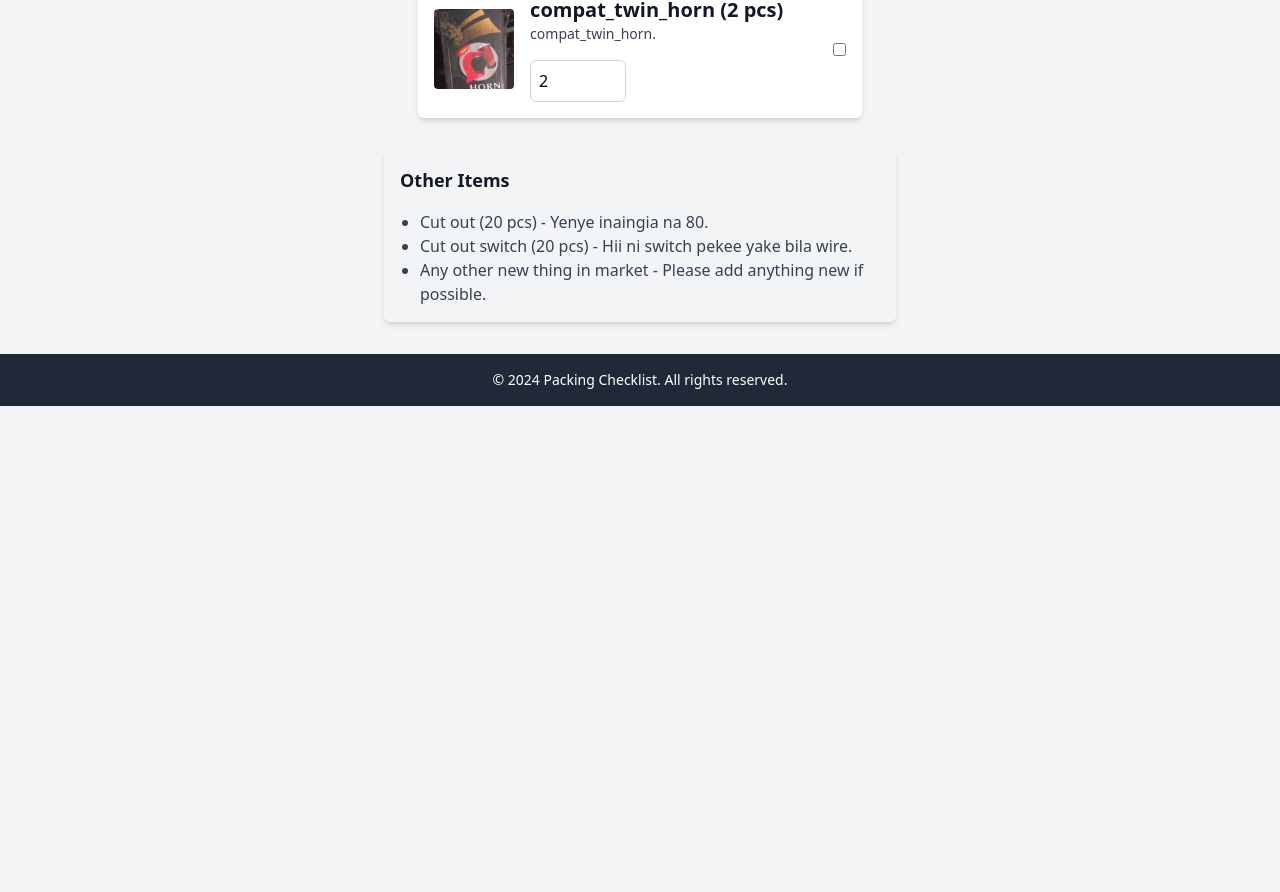
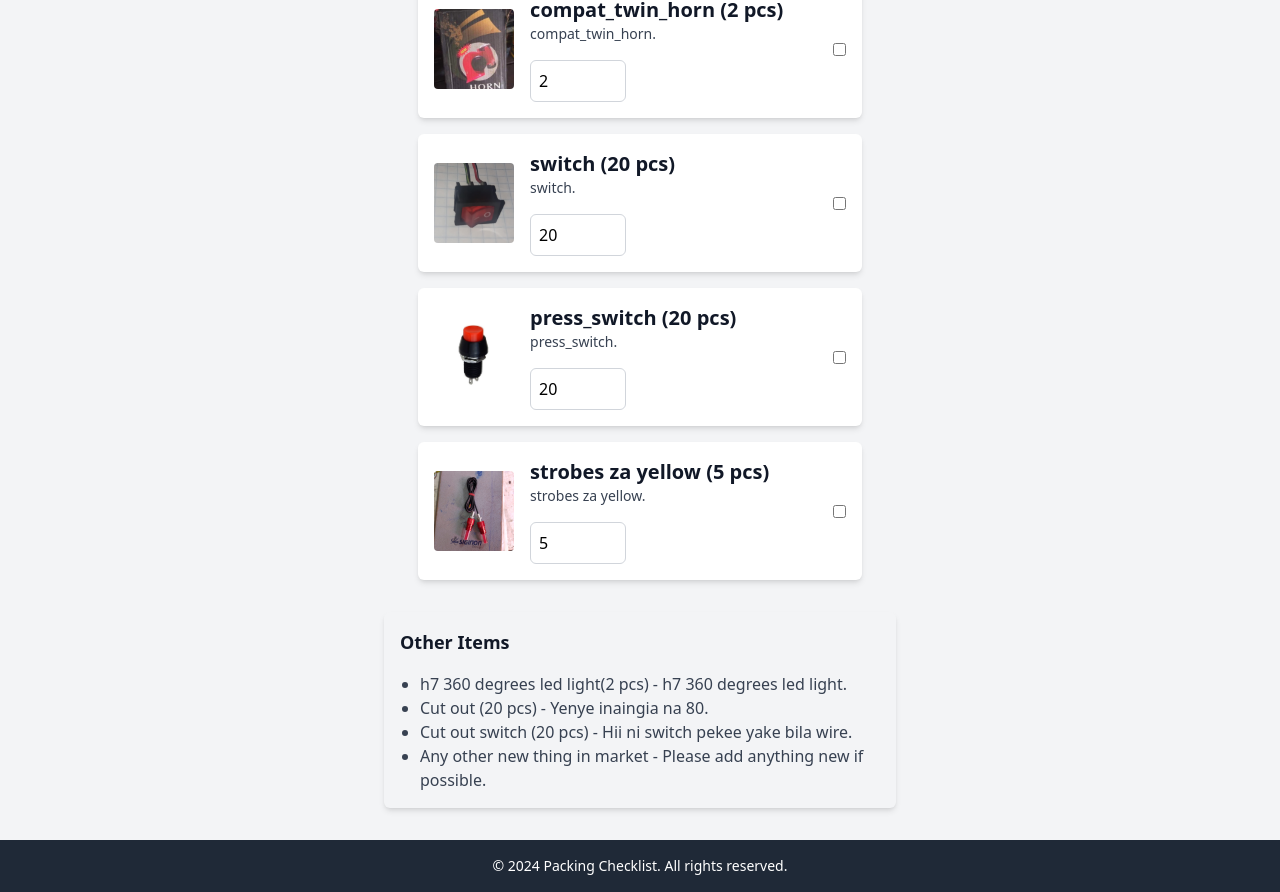
Before and after one commit to Maxmacharia/packing_checklist, a React (Create React App) app: page / in a window 1280 px wide. Shown: the part 2260-3152 px from the top of the page. Before the commit the page ends 2666 px from the top, so only its background shows below. Built offline with nearby package versions, Linux system fonts and the light colour scheme.

Commit message:
second commit

```diff
--- a/src/data.js
+++ b/src/data.js
@@ -14,6 +14,9 @@ import image12 from './images/parking_bulb.jpeg';
 import image13 from './images/parking_bulb.jpeg';
 import image14 from './images/parking_bulb.jpeg';
 import image15 from './images/compat_twin_horn.jpeg';
+import image16 from './images/switch.jpeg';
+import image17 from './images/press_switch.jpg';
+import image18 from './images/strobes.jpeg';
 
 export const items = [
   {
@@ -121,22 +124,48 @@ export const items = [
     description: "compat_twin_horn.",
     quantity: 2,  // Initial quantity
   },
+  {
+    id: 16,
+    name: "switch (20 pcs)",
+    image: image16,  // Use the imported image
+    description: "switch.",
+    quantity: 20,  // Initial quantity
+  },
+  {
+    id: 17,
+    name: "press_switch (20 pcs)",
+    image: image17,  // Use the imported image
+    description: "press_switch.",
+    quantity: 20,  // Initial quantity
+  },
+  {
+    id: 18,
+    name: "strobes za yellow (5 pcs)",
+    image: image18,  // Use the imported image
+    description: "strobes za yellow.",
+    quantity: 5,  // Initial quantity
+  },
 
   // Add more items as needed
 ];
 export const otherItems = [
   {
-    id: 16,
+    id: 19,
+    name: "h7 360 degrees led light(2 pcs)",
+    description: "h7 360 degrees led light.",
+  },
+  {
+    id: 20,
     name: "Cut out (20 pcs)",
     description: "Yenye inaingia na 80.",
   },
   {
-    id: 16,
+    id: 21,
     name: "Cut out switch (20 pcs)",
     description: "Hii ni switch pekee yake bila wire.",
   },
   {
-    id: 17,
+    id: 22,
     name: "Any other new thing in market",
     description: "Please add anything new if possible.",
   },
```
Also changed, not shown: src/images/press_switch.jpg (added), src/images/strobes.jpeg (added).
